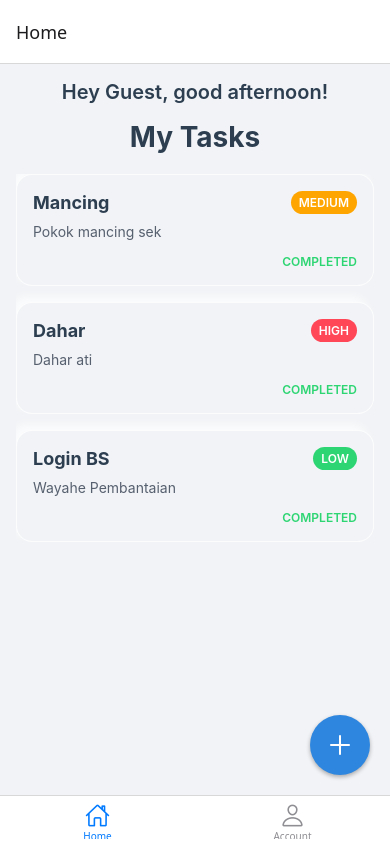
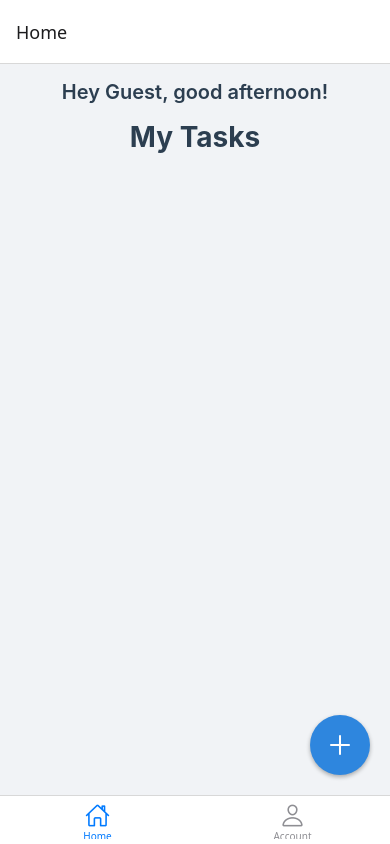
Before and after one commit to HYP312/KiraMind, a React Native app: screen /Home in a window 390 px wide. Built offline with nearby package versions, Linux system fonts and the light colour scheme; what expo-notifications would draw is missing.

Commit message:
Update HomeScreen.tsx

```diff
--- a/component/HomeScreen.tsx
+++ b/component/HomeScreen.tsx
@@ -25,11 +25,7 @@ type HomeScreenNavigationProp = StackNavigationProp<TasksStackParamList, 'HomeSc
 const HomeScreen: React.FC = () => {
   const navigation = useNavigation<HomeScreenNavigationProp>();
   const { name } = usePoints();
-  const [tasks, setTasks] = React.useState<Task[]>([
-    { id: '1', title: 'Mancing', description: 'Pokok mancing sek', completed: true, createdAt: new Date(), updatedAt: new Date(), priority: 'medium' },
-    { id: '2', title: 'Dahar', description: 'Dahar ati', completed: true, createdAt: new Date(), updatedAt: new Date(), priority: 'high' },
-    { id: '3', title: 'Login BS', description: 'Wayahe Pembantaian', completed: true, createdAt: new Date(), updatedAt: new Date(), priority: 'low' },
-  ]);
+  const [tasks, setTasks] = React.useState<Task[]>([]);
 
 const handleTaskPress = (task: Task) => {
 navigation.navigate('TaskDetails', {
```
